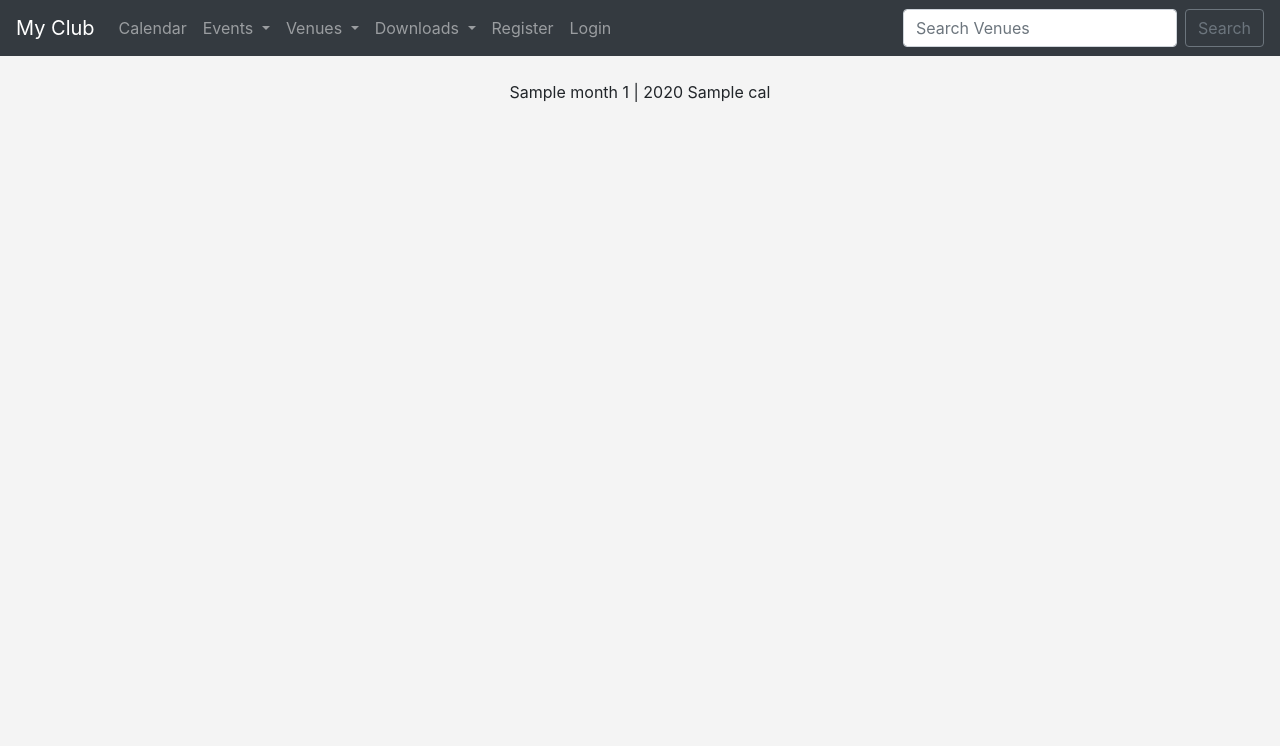
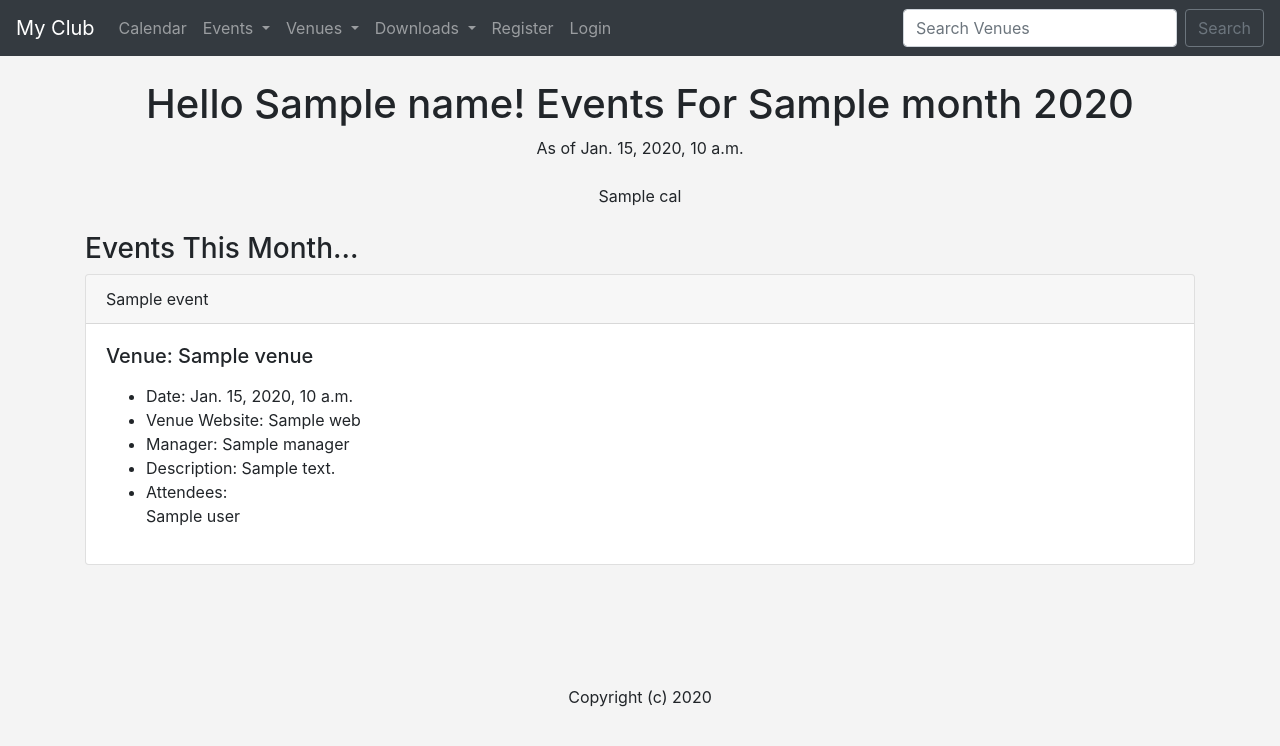
Before and after one commit to Samuca47prog/Django-Wednesday, a Django app: template Django Wednesdays - Codemy/myclub_website/events/templates/events/home.html in a window 1280 px wide. Shown: the top 746 px of the page. Run offline with Django 3.2, Linux system fonts and the light colour scheme; the template is opened without the code that fills it: most values are stand-ins (such as "Sample title", 1, 10 or a date in 2020).

Commit message:
class 36

```diff
--- a/Django Wednesdays - Codemy/myclub_website/events/templates/events/home.html
+++ b/Django Wednesdays - Codemy/myclub_website/events/templates/events/home.html
@@ -2,7 +2,63 @@
 
 {% block content %}
     <center>
-        {{ month }} {{ month_number }} | {{ year }}
+        <h1>Hello {{ name }}! Events For {{ month }} {{ year }}</h1>
+
+        As of {{ time }}
+        <br /><br />
         {{ cal|safe }}
+        <br /><br />
     </center>
+<h3>Events This Month...</h3>
+
+{% if event_list %}
+{% for event in event_list %}
+    <div class="card">
+        <div class="card-header">
+            {{ event }}
+        </div>
+        <div class="card-body">
+            <h5 class="card-title">Venue: {{ event.venue }}</h5>
+            <p class="card-text">
+            <ul>
+                <li>Date: {{ event.event_date }}</li>
+
+                <li>Venue Website: {{ event.venue.web }}</li>
+                <li>Manager: {{ event.manager }}</li>
+                <li>Description: {{ event.description }}</li>
+                <li>Attendees:<br />
+                    {% for user in event.attendees.all %}
+                    {{ user }}<br />
+                    {% endfor %}
+                </li>
+            </ul>
+
+
+
+            </p>
+        </div>
+        {% if user.is_authenticated %}
+        {% if user == event.manager %}
+        <div class="card-footer text-muted">
+
+            <a href="{% url 'update-event' event.id %}" class="btn btn-outline-secondary btn-sm">Update Event</a>
+
+            <a href="{% url 'delete-event' event.id %}" class="btn btn-outline-danger btn-sm">Delete Event</a>
+
+        </div>
+        {% endif %}
+        {% endif %}
+    </div>
+    <br />
+{% endfor %}
+
+{% else %}
+    Sorry...There are no events this month...
+{% endif %}
+
+<center>
+    <br /><br /><br /><br />
+    Copyright (c) {{ current_year }}
+
+</center>
 {% endblock %}
```
Also changed, not shown: Django Wednesdays - Codemy/myclub_website/events/views.py (+51 -15 lines), Django Wednesdays - Codemy/myclub_website/db.sqlite3.
